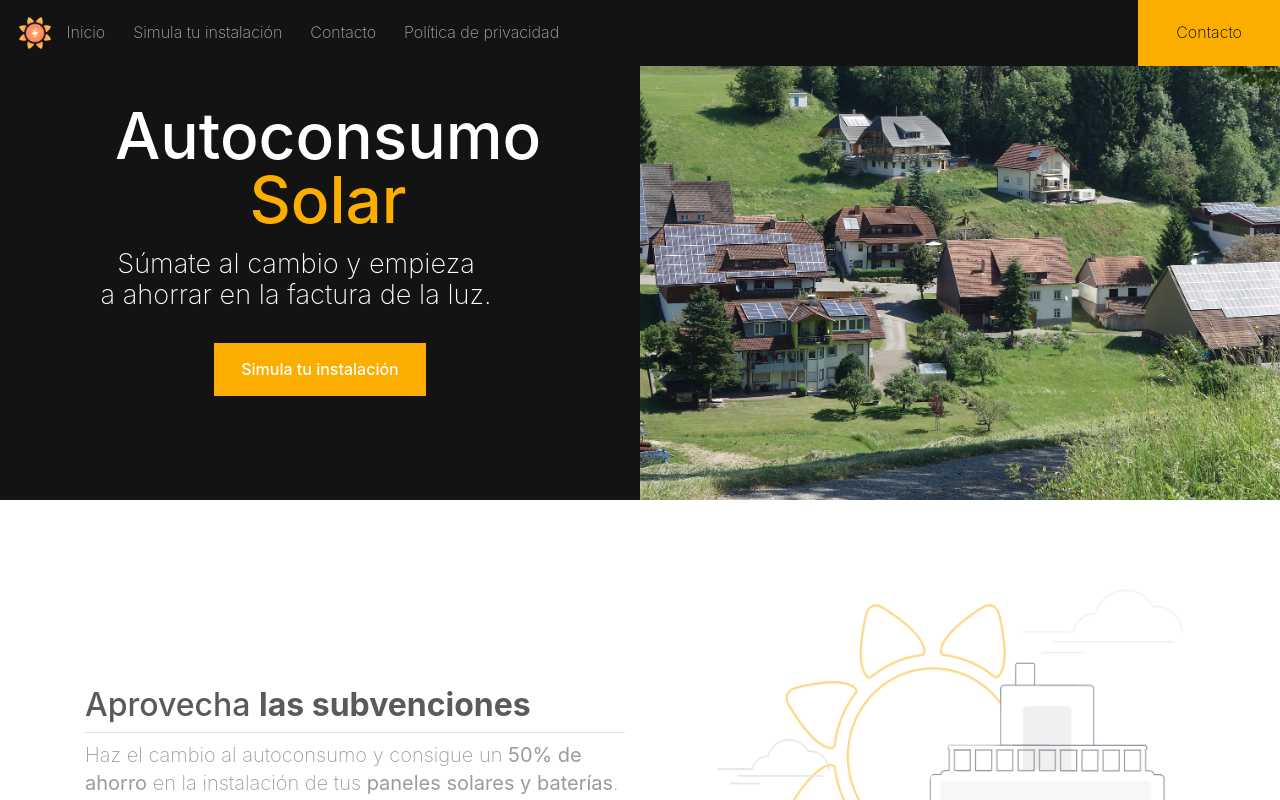
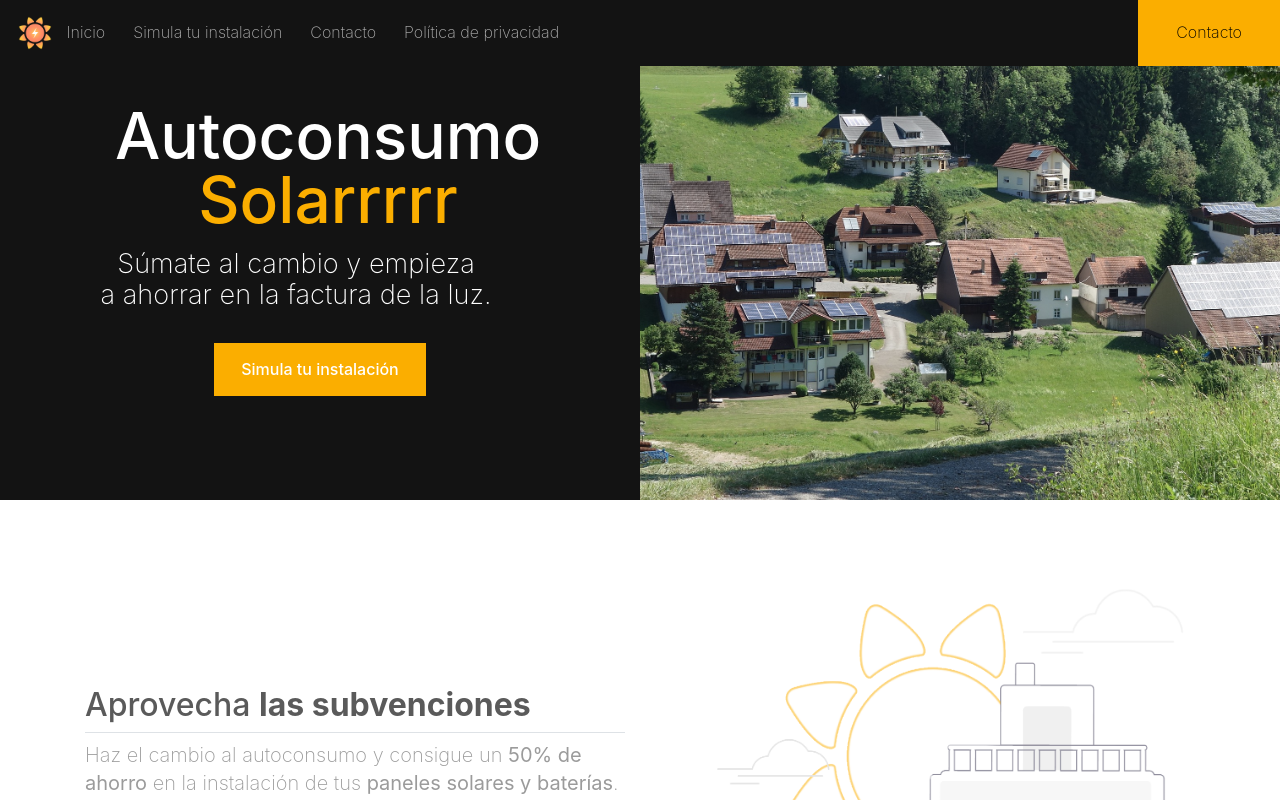
Before and after one commit to Aikideveloper/solar-web-app, a Next.js app: page / in a window 1280 px wide. Shown: the top 800 px of the page. Built offline with nearby package versions, Linux system fonts and the light colour scheme.

Commit message:
tests rama

```diff
--- a/pages/index.js
+++ b/pages/index.js
@@ -22,7 +22,7 @@ export default function Home() {
             <div className="col-xl-6 col-md-6 col-sm-12 d-flex justify-content-center text-align-center flex-column">
               <h1 className={`${styles.title} pl-3 text-center`}>
                 <span className={styles.autoconsume}>Autoconsumo </span>
-                <span className={styles.solar}>Solar</span>
+                <span className={styles.solar}>Solarrrrr</span>
               </h1>
 
               <p className={`${styles.description} pl-3 text-center`}>
```
